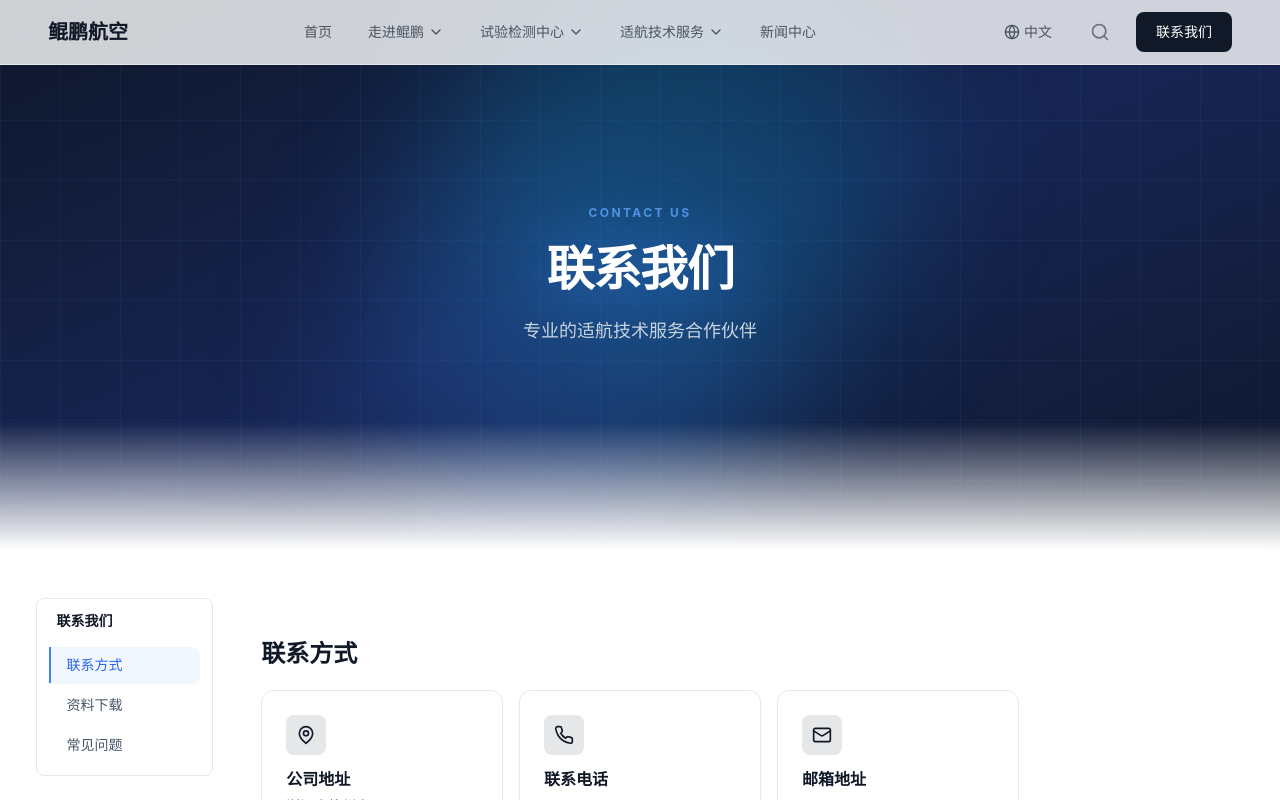
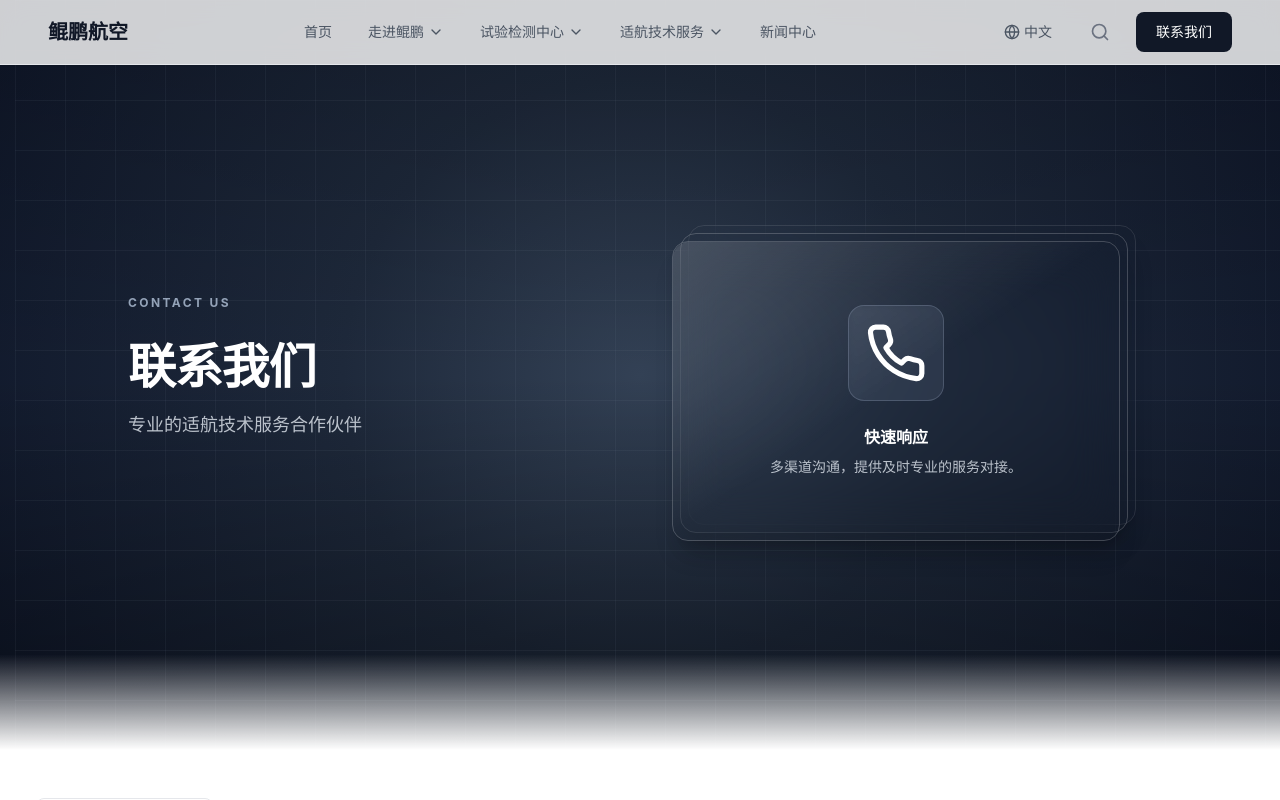
Before and after one commit to HuajiSoup/Kunpeng-Official, a Next.js app: page /contact in a window 1280 px wide. Shown: the top 800 px of the page. Built offline with nearby package versions, Linux system fonts and the light colour scheme.

Commit message:
SectionBanner样式大改

```diff
--- a/components/HeroCarousel.tsx
+++ b/components/HeroCarousel.tsx
@@ -62,15 +62,16 @@ export default function HeroCarousel() {
     setDirection(-1);
     setCurrentIndex((cur) => cur ? cur - 1 : slides.length - 1);
   }
+
   // 自动轮播
-  // useEffect(() => {
-  //   const interval = setInterval(() => {
-  //     setDirection(1);
-  //     nextSlide();
-  //   }, 6000);
+  useEffect(() => {
+    const interval = setInterval(() => {
+      setDirection(1);
+      nextSlide();
+    }, 6000);
 
-  //   return () => clearInterval(interval);
-  // }, []);
+    return () => clearInterval(interval);
+  }, []);
 
   const boxVariants: Variants = {
     enter: (direction) => ({
--- a/components/contact/ContactHero.tsx
+++ b/components/contact/ContactHero.tsx
@@ -2,15 +2,19 @@
 
 import { useLanguage } from "@/lib/LanguageContext";
 import { SectionBanner } from "../ui/SectionBanner";
+import { Phone } from "lucide-react";
 
 export function ContactHero() {
   const { t } = useLanguage();
 
   return (<>
     <SectionBanner
-      top="CONTACT US"
-      middle={t("contact.hero.title")}
-      bottom={t("contact.hero.subtitle")}
+      titleTop="CONTACT US"
+      titleMain={t("contact.hero.title")}
+      titleBottom={t("contact.hero.subtitle")}
+      LabelIcon={Phone}
+      labelTitleMain={t("contact.hero.labelTitleMain")}
+      labelTitleBottom={t("contact.hero.labelTitleBottom")}
     />
   </>);
 }
--- a/components/news/NewsHero.tsx
+++ b/components/news/NewsHero.tsx
@@ -2,15 +2,19 @@
 
 import { useLanguage } from "@/lib/LanguageContext";
 import { SectionBanner } from "../ui/SectionBanner";
+import { Newspaper } from "lucide-react";
 
 export default function NewsHero() {
   const { t } = useLanguage();
 
   return (
     <SectionBanner
-      top="NEWS CENTER"
-      middle={t("news.hero.title")}
-      bottom={t("news.hero.subtitle")}
+      titleTop="NEWS CENTER"
+      titleMain={t("news.hero.title")}
+      titleBottom={t("news.hero.subtitle")}
+      LabelIcon={Newspaper}
+      labelTitleMain={t("news.hero.labelTitleMain")}
+      labelTitleBottom={t("news.hero.labelTitleBottom")}
     />
   );
 }
--- a/components/ui/HaloBackground.tsx
+++ b/components/ui/HaloBackground.tsx
@@ -1,10 +1,6 @@
-"use client";
-
-import { motion } from "framer-motion";
-
 export function HaloBackground() {
   return (<>
-    <div className="absolute inset-0 overflow-hidden">
+    {/* <div className="absolute inset-0 overflow-hidden">
       <motion.div
         className="absolute top-1/4 left-1/4 w-96 h-96 bg-blue-500/20 rounded-full blur-3xl"
         animate={{
@@ -31,6 +27,12 @@ export function HaloBackground() {
           ease: "easeInOut",
         }}
       />
+    </div> */}
+    <div className="absolute inset-0" style={{
+      background: 'radial-gradient(circle at center, rgb(51, 65, 85) 0%, rgb(30, 41, 59) 40%, rgb(15, 23, 42) 100%)'
+    }}>
+      <div className="absolute inset-0 bg-gradient-to-b from-black/20 via-transparent to-black/40"></div>
+      <div className="absolute inset-0 grid-scroll-bg opacity-50"></div>
     </div>
   </>);
 }
--- a/components/ui/SectionBanner.tsx
+++ b/components/ui/SectionBanner.tsx
@@ -1,66 +1,94 @@
-"use client"
-
-import { motion } from "framer-motion";
-import { TextReveal } from "./TextReveal";
-import { GridBackground } from "./GridBackground";
+import { LucideIcon } from "lucide-react";
 import { HaloBackground } from "./HaloBackground";
 
+interface StatisticCardProps {
+  value: string;
+  label: string;
+}
+
 interface SectionBannerProps {
-  top: string;
-  middle: string;
-  bottom: string;
+  titleMain: string;
+  titleTop: string;
+  titleBottom: string;
+  statistics?: StatisticCardProps[];
+  LabelIcon: LucideIcon;
+  labelTitleMain: string;
+  labelTitleBottom: string;
 }
 
 export function SectionBanner({
-  top,
-  middle,
-  bottom
+  titleMain,
+  titleTop,
+  titleBottom,
+  statistics = [],
+  LabelIcon,
+  labelTitleMain,
+  labelTitleBottom
 }: SectionBannerProps) {
   return (<>
-    <section className="hero-section relative w-full h-[450px] lg:h-[550px] flex items-center justify-center overflow-hidden bg-gradient-to-br from-slate-900 via-blue-950 to-slate-900">
-      <GridBackground />
+    <section className="relative w-full min-h-[500px] lg:min-h-[750px] flex items-center overflow-hidden">
       <HaloBackground />
 
       {/* 主要内容 */}
-      <div className="relative z-10 container mx-auto px-6 sm:px-8 lg:px-12 text-center py-20">
-        <TextReveal delay={0.2}>
-          <motion.span
-            initial={{ opacity: 0, letterSpacing: "0.5em" }}
-            animate={{ opacity: 1, letterSpacing: "0.2em" }}
-            transition={{ duration: 0.8, delay: 0.3 }}
-            className="text-xs font-bold tracking-widest text-blue-400/80 uppercase mb-6 block"
-          >
-            {top}
-          </motion.span>
-        </TextReveal>
+      <div className="relative z-10 container mx-auto px-[10%] sm:px-[10%] lg:px-[10%] py-16 lg:py-24">
+      <div className="grid grid-cols-1 lg:grid-cols-2 gap-12 lg:gap-16 items-center">
+        {/* left: text content */}
+        <div className="space-y-5 text-center lg:text-left">
+          <span className="inline-block text-xs font-bold tracking-[0.2em] text-slate-400 uppercase mb-3">
+            {titleTop}
+          </span>
 
-        <TextReveal delay={0.4}>
-          <motion.h1
-            initial={{ opacity: 0, y: 30 }}
-            animate={{ opacity: 1, y: 0 }}
-            transition={{ duration: 0.8, delay: 0.5 }}
-            className="text-3xl sm:text-4xl lg:text-5xl font-bold tracking-tight mb-6 leading-tight"
-          >
-            <span className="text-white drop-shadow-[0_0_30px_rgba(59,130,246,0.5)]">
-              {middle}
-            </span>
-          </motion.h1>
-        </TextReveal>
+          <h1 className="text-3xl sm:text-4xl lg:text-5xl font-bold tracking-tight text-white mb-5 leading-tight">
+            {titleMain}
+          </h1>
 
-        <TextReveal delay={0.6}>
-          <motion.p
-            initial={{ opacity: 0, y: 20 }}
-            animate={{ opacity: 1, y: 0 }}
-            transition={{ duration: 0.8, delay: 0.7 }}
-            className="text-base lg:text-lg text-slate-300 font-light max-w-2xl mx-auto leading-relaxed"
-          >
-            {bottom}
-          </motion.p>
-        </TextReveal>
+          <p className="text-base lg:text-lg text-slate-200/80 font-light max-w-xl mx-auto lg:mx-0 leading-relaxed">
+            {titleBottom}
+          </p>
+
+          {/* statistics */}
+          <div className="mt-8 grid grid-cols-3 gap-3 max-w-md mx-auto lg:mx-0">
+            {statistics.map((stat, index) => (
+              <div key={index} className="backdrop-blur-xl bg-white/5 border border-white/10 rounded-xl p-3 text-center hover:bg-white/10 transition-all duration-300">
+                <div className="text-xl lg:text-2xl font-bold text-white mb-1">{stat.value}</div>
+                <div className="text-xs text-slate-300/70 font-medium">{stat.label}</div>
+              </div>
+            ))}
+          </div>
+        </div>
+
+        {/* right: docs */}
+        <div className="relative flex items-center justify-center px-4">
+          <div className="hero-cards-container hidden lg:block relative w-full h-[300px]">
+            <div className="hero-card-3 absolute inset-0 rounded-2xl backdrop-blur-xl bg-white/3 border border-white/10 shadow-xl transition-all duration-500 ease-out transform translate-x-0 translate-y-0 rotate-0">
+            </div>
+            <div className="hero-card-2 absolute inset-0 rounded-2xl backdrop-blur-xl bg-white/4 border border-white/20 shadow-xl transition-all duration-500 ease-out transform -translate-x-2 translate-y-2 rotate-0">
+            </div>
+            <div className="hero-card-1 absolute inset-0 rounded-2xl backdrop-blur-xl bg-white/8 border border-white/20 shadow-xl transition-all duration-500 ease-out transform -translate-x-4 translate-y-4 rotate-0">
+              {/* highlight */}
+              <div className="absolute inset-0 rounded-2xl bg-gradient-to-br from-white/15 via-transparent to-transparent pointer-events-none"></div>
+
+              {/* content */}
+              <div className="relative h-full flex flex-col items-center justify-center p-8 space-y-6">
+                {/* icon */}
+                <div className="w-24 h-24 p-4 bg-slate-500/20 rounded-2xl flex items-center justify-center backdrop-blur-sm border border-slate-400/30">
+                  <LabelIcon className="w-full h-full" />
+                </div>
+
+                {/* texts */}
+                <div className="text-center space-y-2">
+                  <h3 className="text-base font-bold text-white">{labelTitleMain}</h3>
+                  <p className="text-sm text-slate-200/80 font-light max-w-full">{labelTitleBottom}</p>
+                </div>
+              </div>
+            </div>
+          </div>
+        </div>
       </div>
+    </div>
 
       {/* 底部渐变过渡 */}
-      <div className="absolute bottom-0 left-0 right-0 h-32 bg-gradient-to-t from-white via-white/50 to-transparent"></div>
+      <div className="absolute bottom-0 left-0 right-0 h-24 bg-gradient-to-t from-white via-white/50 to-transparent"></div>
     </section>
   </>);
 }
--- a/lib/translations.ts
+++ b/lib/translations.ts
@@ -203,6 +203,8 @@ export const translations = {
       hero: {
         title: "走进鲲鹏",
         subtitle: "公正 · 科学 · 准确 · 高效",
+        labelTitleMain: "企业实力",
+        labelTitleBottom: "权威资质与专业团队，持续输出可靠的航空技术服务。",
       },
       companyIntro: {
         title: "公司简介",
@@ -311,6 +313,8 @@ export const translations = {
       hero: {
         title: "试验检测中心",
         subtitle: "专业、权威、可靠的航空产品测试验证服务",
+        labelTitleMain: "专业测试",
+        labelTitleBottom: "覆盖环境、EMC与软件测试，保障产品可靠性。",
       },
       categories: {
         all: "全部",
@@ -449,6 +453,8 @@ export const translations = {
       hero: {
         title: "适航技术服务",
         subtitle: "专业的适航审定与咨询解决方案",
+        labelTitleMain: "合规认证",
+        labelTitleBottom: "专业的适航取证服务，确保您的产品符合国际标准。",
       },
       navTitle: "服务导航",
       sidebar: {
@@ -620,6 +626,8 @@ export const translations = {
       hero: {
         title: "新闻中心",
         subtitle: "了解最新动态，掌握行业资讯",
+        labelTitleMain: "行业动态",
+        labelTitleBottom: "聚焦政策、项目与技术进展，第一时间传递信息。",
       },
       navTitle: "分类筛选",
       categories: {
@@ -656,6 +664,8 @@ export const translations = {
         subtitle: "专业的适航技术服务合作伙伴",
         badge: "CONTACT US",
         getInTouch: "随时联系",
+        labelTitleMain: "快速响应",
+        labelTitleBottom: "多渠道沟通，提供及时专业的服务对接。",
       },
       navTitle: "联系我们",
       nav: {
@@ -1031,6 +1041,8 @@ export const translations = {
       hero: {
         title: "About Us",
         subtitle: "Fair · Scientific · Accurate · Efficient",
+        labelTitleMain: "Company Strength",
+        labelTitleBottom: "Accredited expertise and experienced teams delivering trusted aviation services.",
       },
       companyIntro: {
         title: "Company Profile",
@@ -1139,6 +1151,8 @@ export const translations = {
       hero: {
         title: "Testing Center",
         subtitle: "Professional, Authoritative, Reliable Aviation Product Testing & Verification Services",
+        labelTitleMain: "Professional Testing",
+        labelTitleBottom: "End-to-end environmental, EMC, and software testing for reliability.",
       },
       categories: {
         all: "All",
@@ -1277,6 +1291,8 @@ export const translations = {
       hero: {
         title: "Aviation Services",
         subtitle: "Professional Airworthiness Certification & Consulting Solutions",
+        labelTitleMain: "Compliance Certification",
+        labelTitleBottom: "Professional airworthiness certification to meet global standards.",
       },
       navTitle: "Service Navigation",
       sidebar: {
@@ -1448,6 +1464,8 @@ export const translations = {
       hero: {
         title: "News Center",
         subtitle: "Stay Updated with Latest News and Industry Insights",
+        labelTitleMain: "Industry Updates",
+        labelTitleBottom: "Tracking policy, projects, and technology progress as they happen.",
       },
       navTitle: "Categories",
       categories: {
@@ -1484,6 +1502,8 @@ export const translations = {
         subtitle: "Professional Aviation Technology Service Partner",
         badge: "CONTACT US",
         getInTouch: "Get in Touch",
+        labelTitleMain: "Fast Response",
+        labelTitleBottom: "Multi-channel communication for timely, professional support.",
       },
       navTitle: "Contact Us",
       nav: {
```
Also changed, not shown: app/globals.css (+7 -5 lines), components/about/AboutHero.tsx (+7 -3 lines), components/services/ServicesHero.tsx (+21 -3 lines), components/testing/TestingHero.tsx (+21 -3 lines).
